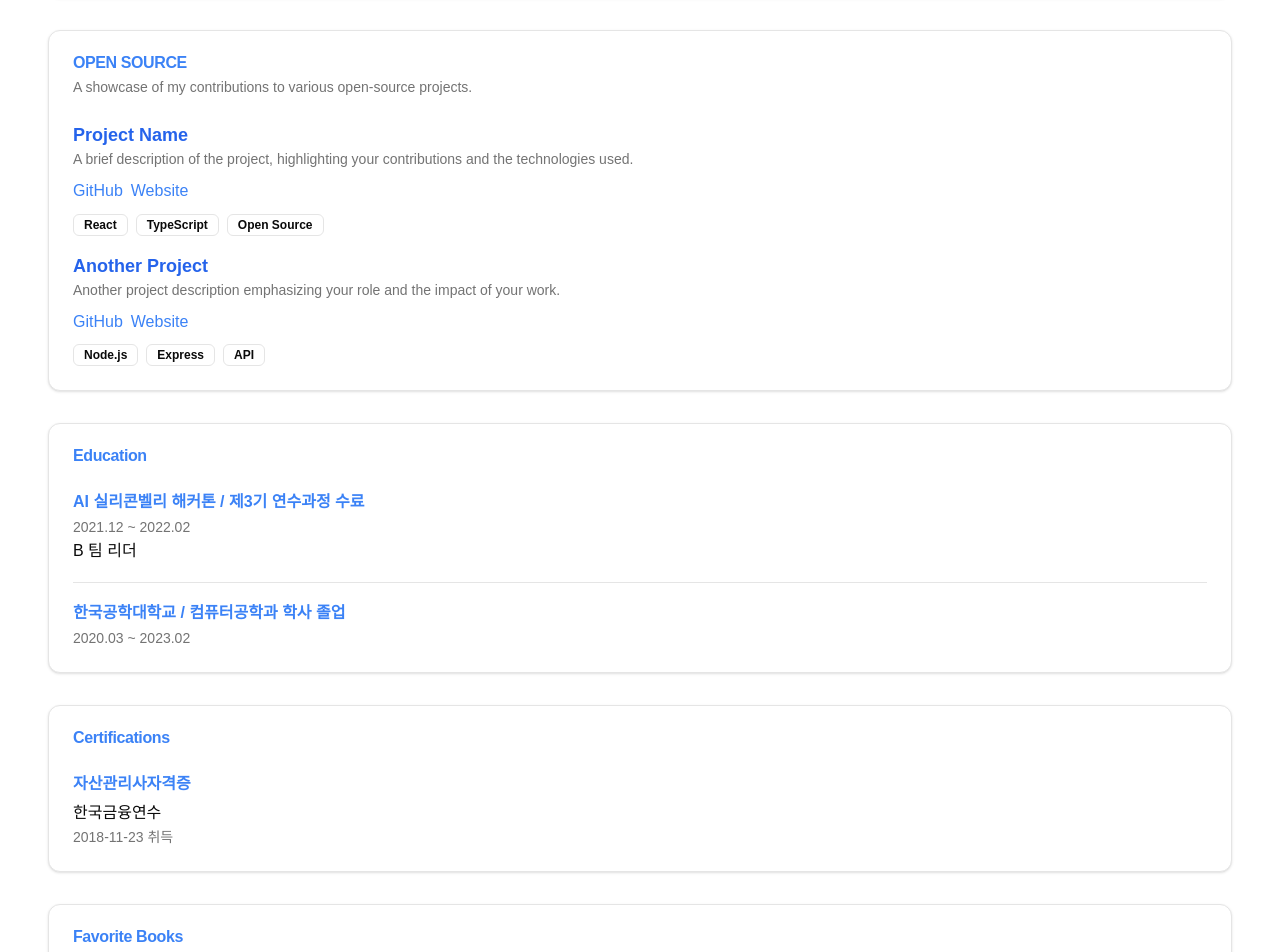
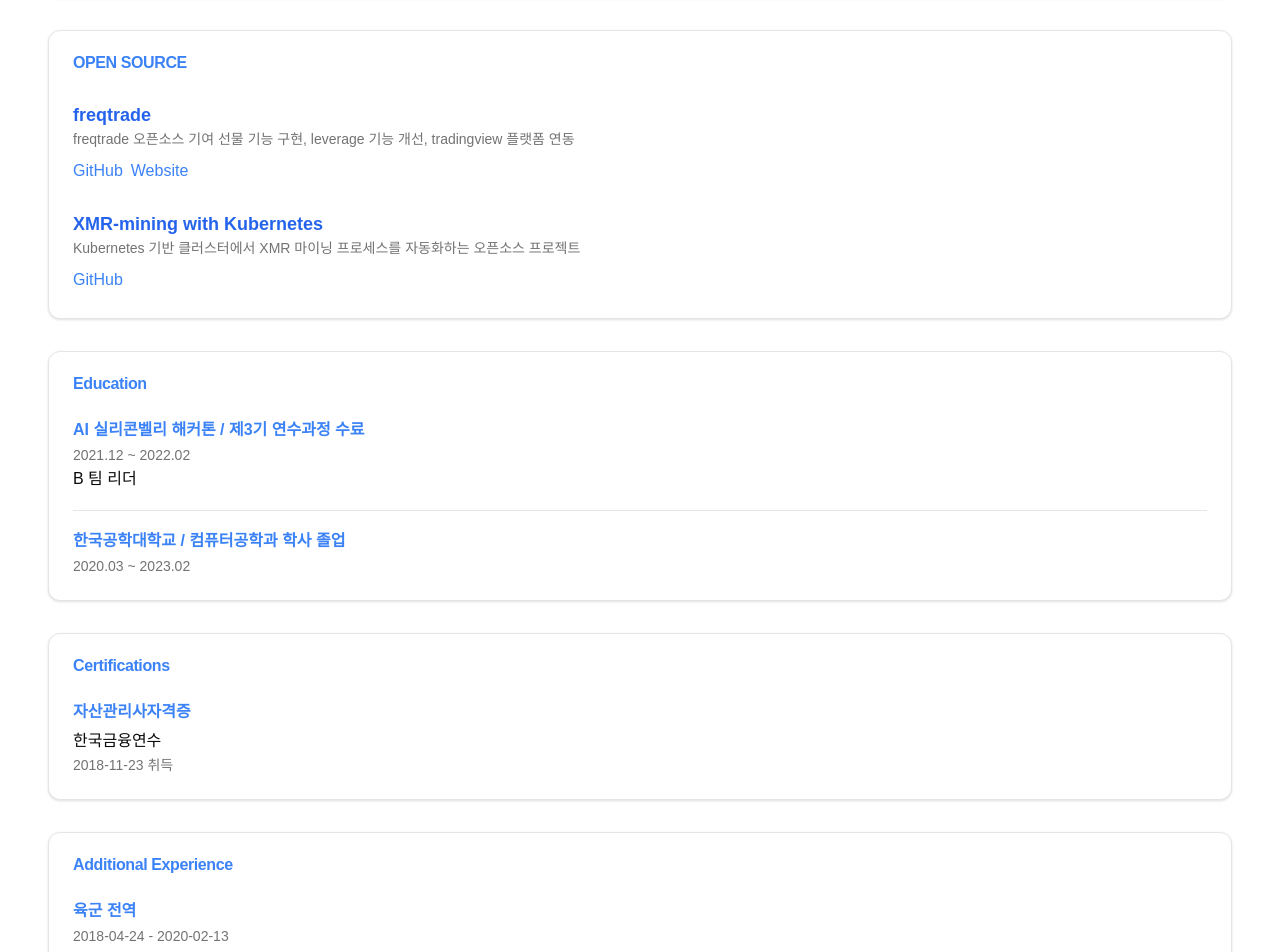
Before and after one commit to ASGDLO/my-resume-next.js, a Next.js app: page / in a window 1280 px wide. Shown: the part 7040-7992 px from the top of the page. Built offline with nearby package versions, Linux system fonts and the light colour scheme.

Commit message:
Update page.tsx

```diff
--- a/src/app/page.tsx
+++ b/src/app/page.tsx
@@ -400,51 +400,51 @@
         <CardHeader>
           <CardTitle className="text-blue-500">OPEN SOURCE</CardTitle>
           <CardDescription className="text-muted-foreground">
-            A showcase of my contributions to various open-source projects.
+            {/* A showcase of my contributions to various open-source projects. */}
           </CardDescription>
         </CardHeader>
+
         <CardContent className="space-y-4">
-          {/* Open Source Project 1 */}
-          <div className="flex flex-col">
-            <h4 className="text-lg font-semibold text-blue-600">Project Name</h4>
+        <div className="flex flex-col">
+            <h4 className="text-lg font-semibold text-blue-600">freqtrade</h4>
             <p className="text-sm text-muted-foreground mb-2">
-              A brief description of the project, highlighting your contributions and the technologies used.
+              freqtrade 오픈소스 기여 선물 기능 구현, leverage 기능 개선, tradingview 플랫폼 연동
             </p>
             <div className="flex space-x-2">
-              <Link href="https://github.com/yourusername/project-name" className="text-blue-500 hover:underline">
+              <Link href="https://github.com/freqtrade/freqtrade" className="text-blue-500 hover:underline">
                 GitHub
               </Link>
-              <Link href="https://projectwebsite.com" className="text-blue-500 hover:underline">
+              <Link href="https://www.freqtrade.io" className="text-blue-500 hover:underline">
                 Website
               </Link>
             </div>
             <div className="flex flex-wrap gap-2 mt-2">
+
+            </div>
+          </div>
+          {/* Open Source Project 1 */}
+          <div className="flex flex-col">
+            <h4 className="text-lg font-semibold text-blue-600">XMR-mining with Kubernetes</h4>
+            <p className="text-sm text-muted-foreground mb-2">
+              Kubernetes 기반 클러스터에서 XMR 마이닝 프로세스를 자동화하는 오픈소스 프로젝트
+            </p>
+            <div className="flex space-x-2">
+              <Link href="https://github.com/ASGDLO/XMR-mining-kubernetes" className="text-blue-500 hover:underline">
+                GitHub
+              </Link>
+              {/* <Link href="https://projectwebsite.com" className="text-blue-500 hover:underline">
+                Website
+              </Link> */}
+            </div>
+            {/* <div className="flex flex-wrap gap-2 mt-2">
               <Badge variant="outline">React</Badge>
               <Badge variant="outline">TypeScript</Badge>
               <Badge variant="outline">Open Source</Badge>
-            </div>
+            </div> */}
           </div>
 
           {/* Open Source Project 2 */}
-          <div className="flex flex-col">
-            <h4 className="text-lg font-semibold text-blue-600">Another Project</h4>
-            <p className="text-sm text-muted-foreground mb-2">
-              Another project description emphasizing your role and the impact of your work.
-            </p>
-            <div className="flex space-x-2">
-              <Link href="https://github.com/yourusername/another-project" className="text-blue-500 hover:underline">
-                GitHub
-              </Link>
-              <Link href="https://anotherproject.com" className="text-blue-500 hover:underline">
-                Website
-              </Link>
-            </div>
-            <div className="flex flex-wrap gap-2 mt-2">
-              <Badge variant="outline">Node.js</Badge>
-              <Badge variant="outline">Express</Badge>
-              <Badge variant="outline">API</Badge>
-            </div>
-          </div>
+
 
           {/* Add more projects as needed */}
         </CardContent>
@@ -476,6 +476,16 @@
           <h3 className="font-semibold text-blue-500">자산관리사자격증</h3>
           <p>한국금융연수</p>
           <p className="text-sm text-muted-foreground">2018-11-23 취득</p>
+        </CardContent>
+      </Card>
+
+      <Card className="mb-8">
+        <CardHeader>
+          <CardTitle className="text-blue-500">Additional Experience</CardTitle>
+        </CardHeader>
+        <CardContent>
+          <h3 className="font-semibold text-blue-500">육군 전역</h3>
+          <p className="text-sm text-muted-foreground">2018-04-24 - 2020-02-13</p>
         </CardContent>
       </Card>
 
```
